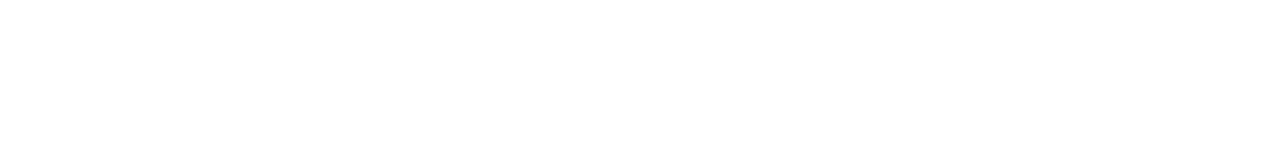
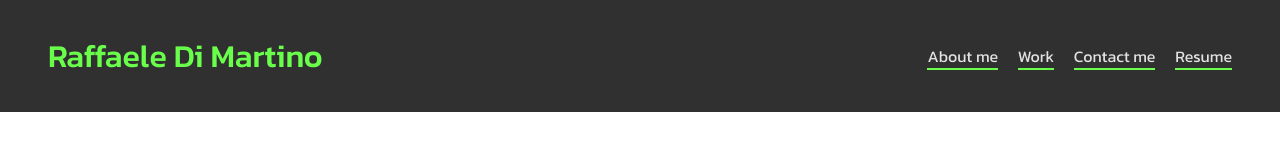
Before and after one commit to RafDiMartino/module-2-challenge, a plain HTML site: page index.html in a window 1280 px wide. Drawn offline with Linux system fonts and the light colour scheme.

Commit message:
added header and navigation

```diff
--- a/assets/css/styles.css
+++ b/assets/css/styles.css
@@ -0,0 +1,84 @@
+:root {
+    --max-width: 1440px;
+    --color-primary: rgb(105, 255, 75);
+    --color-secondary: rgb(48, 48, 48);
+    --color-black: rgb(45, 45, 45);
+    --color-white: rgb(226, 226, 226);
+}
+
+* {
+    padding: 0;
+    margin: 0;
+    box-sizing: border-box;
+    font-family: 'Kanit', sans-serif;
+}
+
+header {
+    display: flex;
+    justify-content: center;
+    align-items: center;
+    height: 10rem;
+    width: 100%;
+    background-color: var(--color-secondary);
+}
+
+.nav-wrapper{
+    display: flex;
+    flex-direction: column;
+    justify-content: space-between;
+    align-items: center;
+    max-width: var(--max-width);
+    width: 100%;
+}
+
+h1 {
+    font-size: 1.7rem;
+    padding-bottom: 1.5rem;
+    color: var(--color-primary);
+    font-weight: 500;
+}
+
+h1:hover {
+    color: var(--color-white);
+}
+
+nav li{
+    display: inline;
+    padding-left: 1rem;
+    font-size: 14px;
+}
+
+li:first-child{
+    padding: 0;
+}
+
+nav li a {
+    text-decoration: none;
+    color: var(--color-white);
+    border-bottom: 2px solid var(--color-primary);
+}
+
+nav li a:hover {
+    color: var(--color-primary);
+    border-bottom: 2px solid var(--color-white);
+}
+
+@media only screen and (min-width: 769px) {
+    header {
+        padding: 2rem 3rem;
+        height: fit-content;
+    }
+
+    .nav-wrapper{
+        flex-direction: row;
+    }
+
+    h1 {
+        font-size: 2rem;
+        padding: 0;
+    }
+
+    nav li {
+        font-size: 1rem;
+    }
+}
--- a/index.html
+++ b/index.html
@@ -5,9 +5,25 @@
     <meta http-equiv="X-UA-Compatible" content="IE=edge">
     <meta name="viewport" content="width=device-width, initial-scale=1.0">
     <link rel="stylesheet" href="./assets/css/styles.css">
+    <link rel="preconnect" href="https://fonts.googleapis.com">
+    <link rel="preconnect" href="https://fonts.gstatic.com" crossorigin>
+    <link href="https://fonts.googleapis.com/css2?family=Kanit:wght@100;200;300;400;500;600;700;800;900&display=swap" rel="stylesheet">
+
     <title>Raf Di Martino | Portfolio</title>
 </head>
 <body>
-
+    <header>
+        <div class="nav-wrapper">
+            <h1>Raffaele Di Martino</h1>
+            <nav>
+                <ul>
+                    <li><a href="#">About me</a></li>
+                    <li><a href="#">Work</a></li>
+                    <li><a href="#">Contact me</a></li>
+                    <li><a href="#">Resume</a></li>
+                </ul>
+            </nav>
+        </div>
+    </header>
 </body>
 </html>
```
